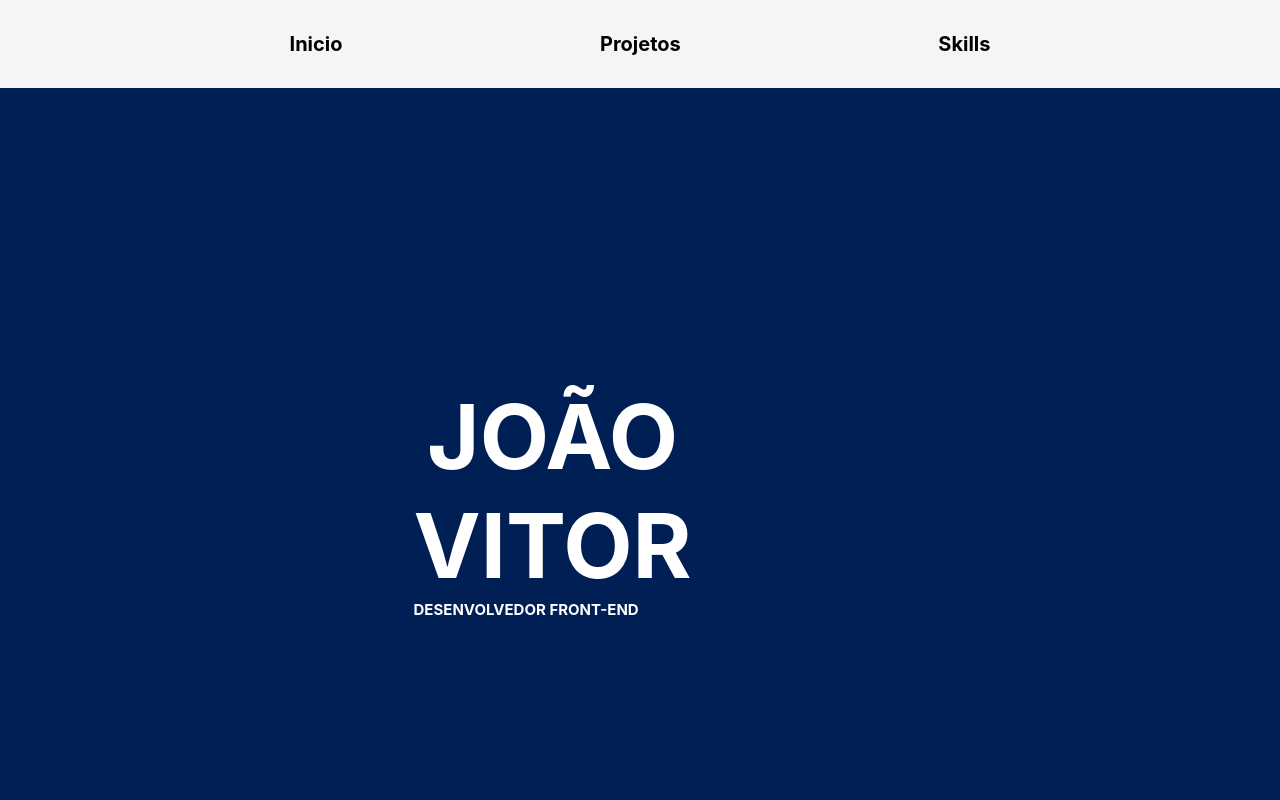
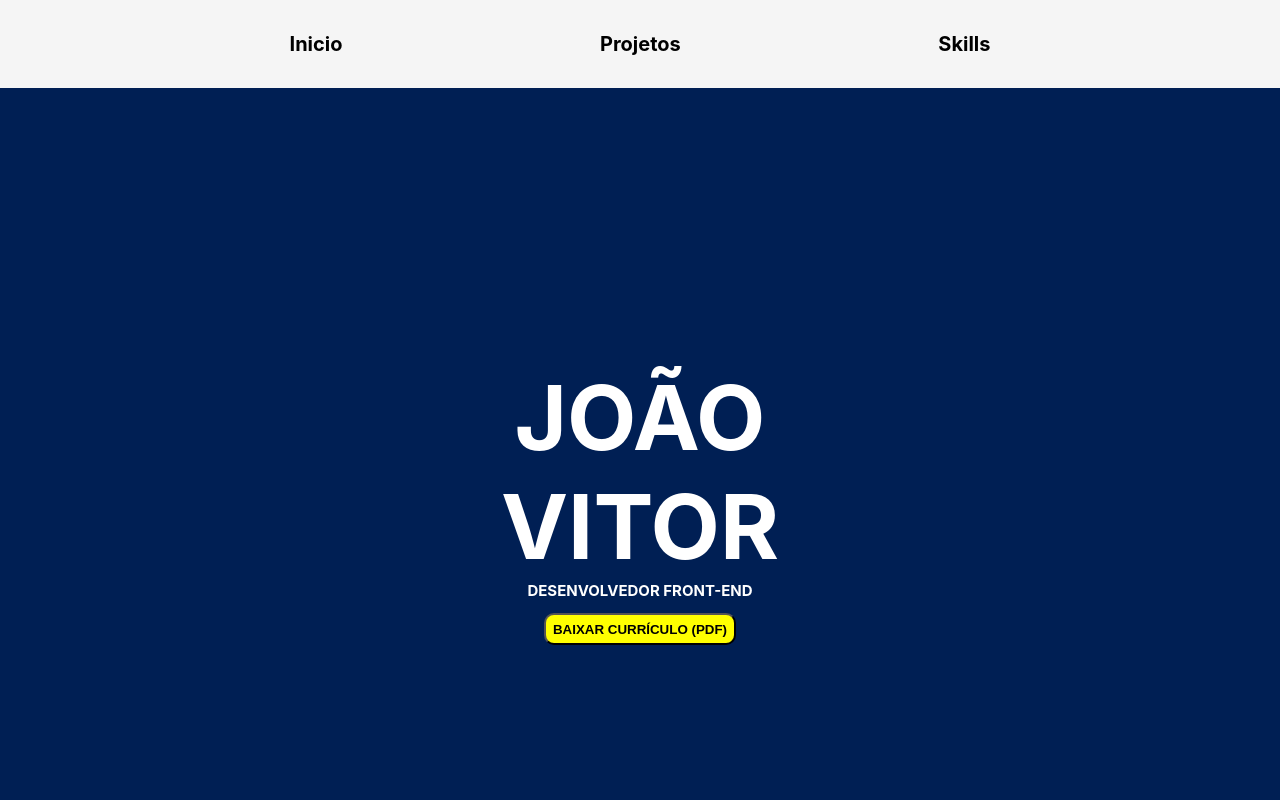
Before and after one commit to Vitor104/meu-portfolio, a React (Create React App) app: page /Home in a window 1280 px wide. Shown: the top 800 px of the page. Built offline with nearby package versions, Linux system fonts and the light colour scheme.

Commit message:
pequenas atualizações

```diff
--- a/src/components/home/home.js
+++ b/src/components/home/home.js
@@ -9,6 +9,8 @@ import brazil from './brazil-.png';
 import franca from './france.png';
 import esperanto from './esperanto.png';
 import ingles from './united-kingdom.png';
+
+
 
 
 function Home () {
@@ -31,6 +33,9 @@ function Home () {
                     <article className={styles.nameAndRole}>
                         <h1 className={styles.myName}>João <br></br>  Vitor</h1>
                         <h2 className={styles.myRole}>Desenvolvedor Front-End</h2>
+                        <a href="/curriculo.pdf" download>
+                            <button type="button" className={styles.curriculoDownload}>Baixar currículo (PDF)</button>
+                        </a>
                     </article>
 
                 </section>
--- a/src/components/home/home.module.css
+++ b/src/components/home/home.module.css
@@ -25,6 +25,10 @@
   .nameAndRole {
     width: 90%;
     margin: 0 auto;
+    display: flex;
+    flex-direction: column;
+    align-items: center;
+    justify-content: center;
   }
   .myName {
     font-size: 50px;
@@ -38,6 +42,16 @@
     text-transform: uppercase;
     float: left;
     color: white;
+  }
+
+  .curriculoDownload {
+    margin: 1em;
+    background-color: yellow;
+    padding: 0.5em;
+    border-radius: 10px;
+    text-transform: uppercase;
+    font-weight: bolder;
+    cursor: pointer;
   }
 
   .containerOfAll {
@@ -131,7 +145,7 @@
     border: 1px solid black;
   }
 
-  .myName, .myRole, .socialGithub, .socialIn, .aboutTitleAndBttn, .langTitleAndBttn {
+  .myName, .myRole, .socialGithub, .socialIn, .aboutTitleAndBttn, .langTitleAndBttn, .curriculoDownload {
     animation-name: homeEffect;
     animation-duration: 1.5s;
   }
--- a/src/components/projects/projects.js
+++ b/src/components/projects/projects.js
@@ -11,8 +11,8 @@ function Projects () {
             </div>
 
             <section className={styles.projectsWindow}>
-                <h3>SunSplash Haven</h3>
-                <Link to="https://vitor104.github.io/catalogo-de-produtos/index.html" className={styles.button}>
+                <h3>Couro Rico (em andamento)</h3>
+                <Link to="https://couro-rico.netlify.app/" className={styles.button}>
                     Ver mais
                 </Link>
             </section>
```
Also changed, not shown: 1 other file (tests, documents, lock files or other folders).
